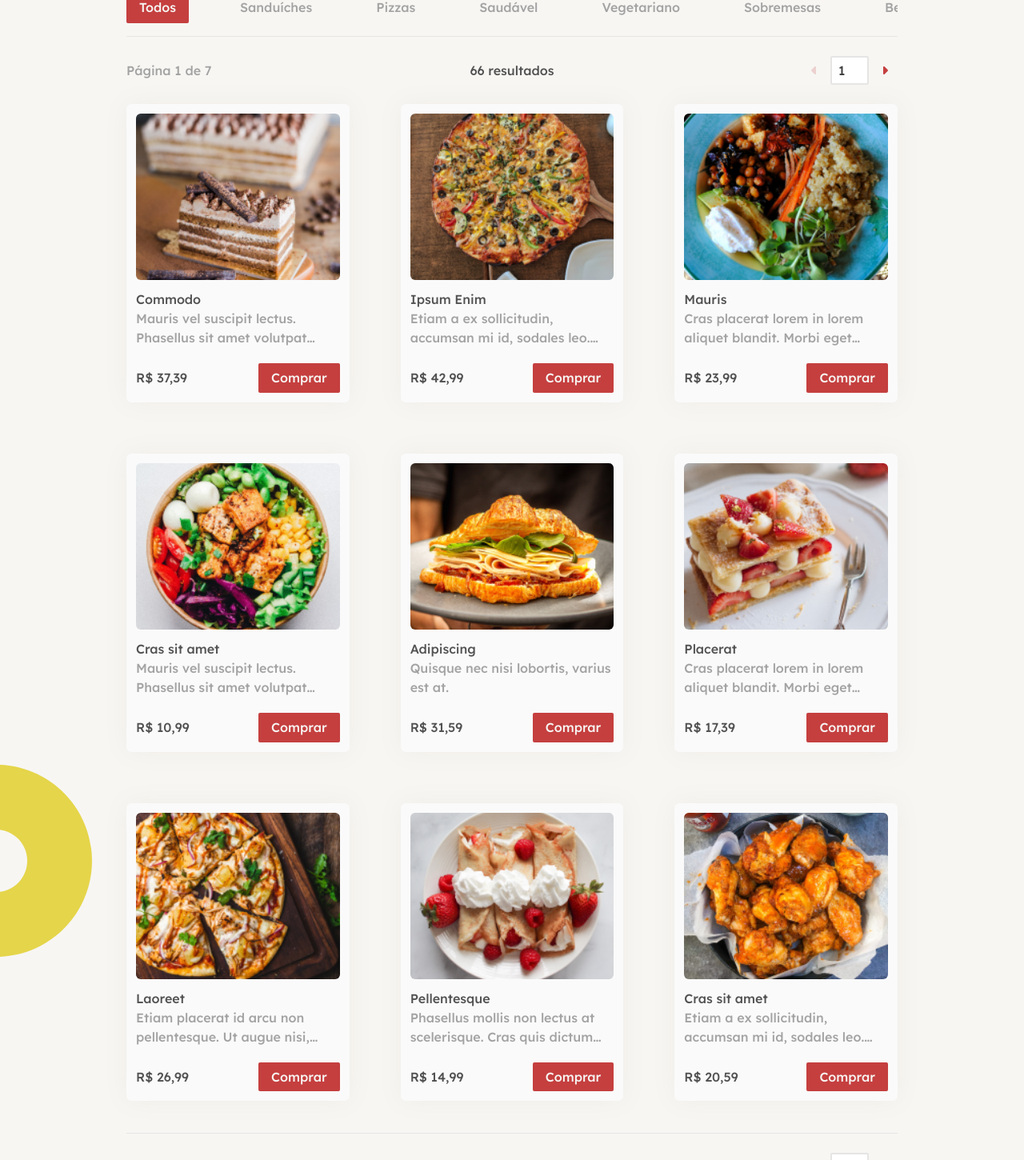
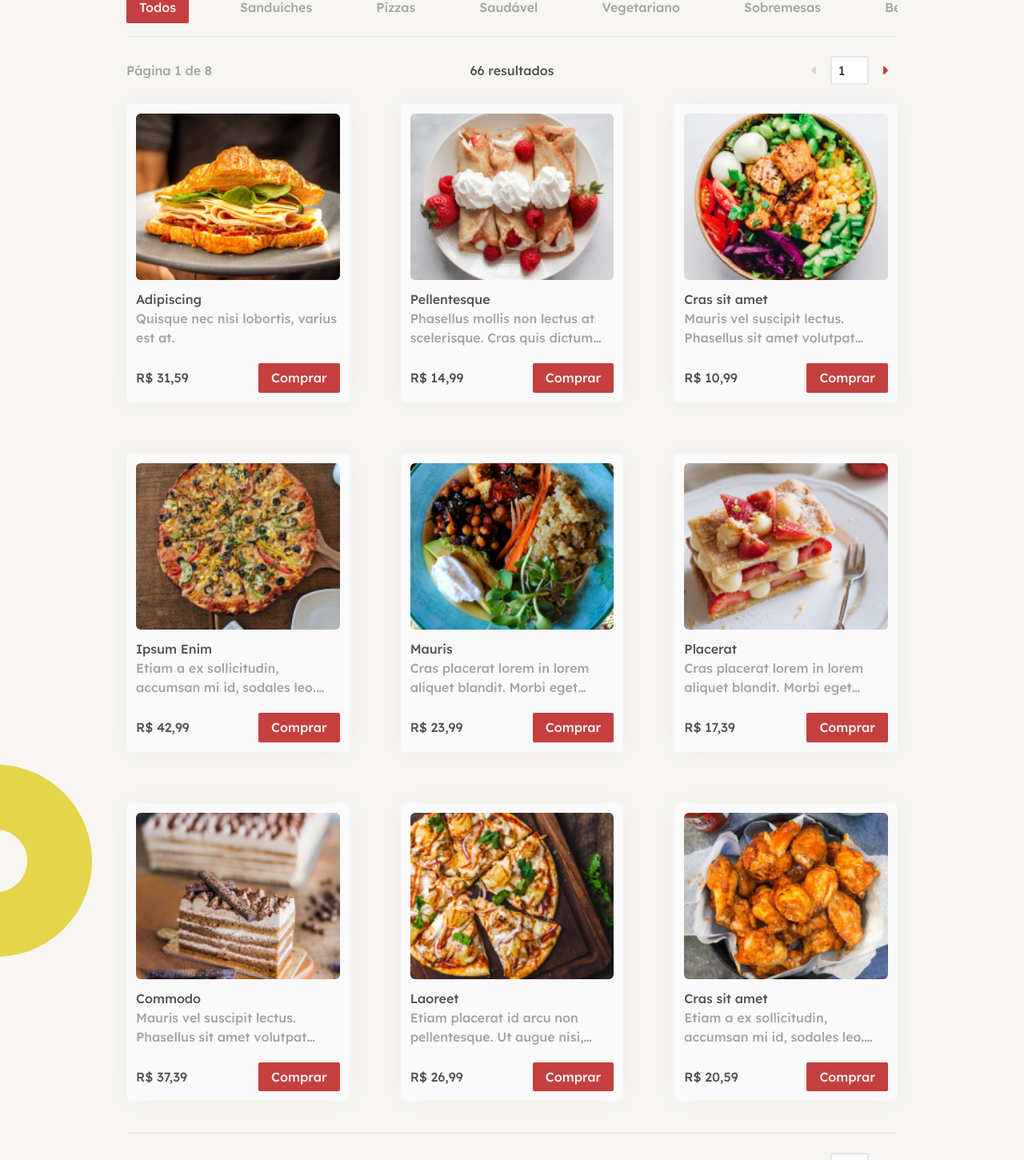
Before and after one commit to aridsm/food-app-2, a React (Vite) app: page /menu in a window 1280 px wide. Shown: the part 210-1660 px from the top of the page at 80% size. Built offline with nearby package versions, Linux system fonts and the light colour scheme.

Commit message:
fix: ajustar query das páginas

```diff
--- a/src/components/Menu/Pagination.tsx
+++ b/src/components/Menu/Pagination.tsx
@@ -1,14 +1,54 @@
 import { faCaretLeft, faCaretRight } from "@fortawesome/free-solid-svg-icons";
 import { FontAwesomeIcon } from "@fortawesome/react-fontawesome";
 import Page from "../../types/interfaces/page";
+import setURLQueryParams from "../../utils/queryParams";
 
 const Pagination: React.FC<{
-  onChangePage: (val: string) => void;
-  toPrevious: () => void;
-  toNextPage: () => void;
   page: Page;
   length: number;
-}> = ({ onChangePage, toPrevious, toNextPage, page, length }) => {
+  setPage: React.Dispatch<React.SetStateAction<Page>>;
+}> = ({ page, length, setPage }) => {
+  const onChangePage = (value: string) => {
+    setPage((state: Page) => {
+      let pageSelected: number =
+        Number(value) > page.totalPages ? page.totalPages : Number(value);
+
+      pageSelected = pageSelected <= 0 ? 1 : pageSelected;
+      return { ...state, currentPage: pageSelected };
+    });
+    toTop();
+    setQueryParamPage(value);
+  };
+
+  const toPrevious = () => {
+    setPage((state: Page) => {
+      return { ...state, currentPage: state.currentPage - 1 };
+    });
+    toTop();
+    setQueryParamPage(page.currentPage - 1);
+  };
+
+  const toNextPage = () => {
+    setPage((state: Page) => {
+      return { ...state, currentPage: state.currentPage + 1 };
+    });
+    toTop();
+    setQueryParamPage(page.currentPage + 1);
+  };
+
+  const setQueryParamPage = (value: string | number) => {
+    setURLQueryParams({
+      page: String(value),
+    });
+  };
+
+  const toTop = () => {
+    window.scrollTo({
+      top: 0,
+      behavior: "smooth",
+    });
+  };
+
   return (
     <div className="flex justify-between items-center my-6">
       <div className="text-neutral-400 flex-1">
--- a/src/components/Menu/Results.tsx
+++ b/src/components/Menu/Results.tsx
@@ -12,6 +12,7 @@ import { useNavigate, useSearchParams } from "react-router-dom";
 import Pagination from "./Pagination";
 import Page from "../../types/interfaces/page";
 import convertToCurrency from "../../utils/convertToCurrency";
+import setURLQueryParams from "../../utils/queryParams";
 
 const itemsPerPage = 9;
 
@@ -36,68 +37,78 @@ const Results: React.FC<{
     menuItemsList.slice(0, itemsPerPage)
   );
   const [page, setPage] = useState<Page>({
-    currentPage: 1,
+    currentPage: Number(searchParams.get("page")) || 1,
     totalPages: 1,
   });
 
   useEffect(() => {
-    setPage((state: Page) => {
-      const totalPages = Math.floor(menuItemsList.length / itemsPerPage);
+    let itemsFiltered = menuItems;
 
-      const pageSearch = searchParams.get("page");
+    if (search.search.length) {
+      itemsFiltered = menuItems.filter((item: MenuItem) =>
+        item.name.toLowerCase().includes(search.search.toLowerCase())
+      );
+    }
 
-      const page = pageSearch
-        ? { currentPage: Number(pageSearch) }
-        : { currentPage: state.currentPage };
+    if (selectedCategories.length) {
+      itemsFiltered = itemsFiltered.filter((item: MenuItem) =>
+        selectedCategories.includes(item.category)
+      );
+    }
 
-      return { ...page, totalPages };
+    if (priceRange.min || priceRange.max) {
+      itemsFiltered = itemsFiltered.filter((item: MenuItem) => {
+        if (priceRange.min && priceRange.max) {
+          if (item.price >= priceRange.min && item.price <= priceRange.max) {
+            return item;
+          }
+        } else if (priceRange.min && !priceRange.max) {
+          if (item.price >= priceRange.min) {
+            return item;
+          }
+        } else if (!priceRange.min && priceRange.max) {
+          if (item.price <= priceRange.max) {
+            return item;
+          }
+        }
       });
-  }, [menuItemsList, searchParams]);
+    }
+
+    setMenuItemsList(itemsFiltered);
+  }, [priceRange.max, priceRange.min, search.search, selectedCategories]);
 
   useEffect(() => {
-    setShownMenuItems(() => {
     const firstIndexToShow: number = (page.currentPage - 1) * itemsPerPage;
-      return menuItemsList.slice(
+
+    const itemsShown = menuItemsList.slice(
       firstIndexToShow,
       itemsPerPage + firstIndexToShow
     );
+
+    const totalPages = Math.ceil(menuItemsList.length / itemsPerPage);
+
+    if (!itemsShown.length) {
+      setPage(() => {
+        return {
+          currentPage: 1,
+          totalPages: totalPages,
+        };
       });
+
+      setURLQueryParams({
+        page: "1",
+      });
+    } else {
+      setPage((state) => {
+        return {
+          ...state,
+          totalPages: totalPages,
+        };
+      });
+    }
+
+    setShownMenuItems(itemsShown);
   }, [menuItemsList, page.currentPage]);
-
-  const toTop = () => {
-    window.scrollTo({
-      top: 0,
-      behavior: "smooth",
-    });
-  };
-
-  const onChangePage = (value: string) => {
-    setPage((state: Page) => {
-      let pageSelected: number =
-        Number(value) > page.totalPages ? page.totalPages : Number(value);
-
-      pageSelected = pageSelected <= 0 ? 1 : pageSelected;
-      return { ...state, currentPage: pageSelected };
-    });
-    toTop();
-    setQueryParamPage(value);
-  };
-
-  const toPrevious = () => {
-    setPage((state: Page) => {
-      return { ...state, currentPage: state.currentPage - 1 };
-    });
-    toTop();
-    setQueryParamPage(page.currentPage - 1);
-  };
-
-  const toNextPage = () => {
-    setPage((state: Page) => {
-      return { ...state, currentPage: state.currentPage + 1 };
-    });
-    toTop();
-    setQueryParamPage(page.currentPage + 1);
-  };
 
   const getCategoryName = (id: Categories) => {
     const currCategory = categories.find((category) => category.id === id);
@@ -118,27 +129,9 @@ const Results: React.FC<{
     });
   };
 
-  const setQueryParamPage = (value: string | number) => {
-    const searchSearch = searchParams.get("search");
-
-    const searchQuery = `${searchSearch ? `search=${searchSearch}` : ""}`;
-    const pageQuery = `page=${value}`;
-
-    navigate({
-      pathname: "/menu",
-      search: `?${searchQuery ? `${searchQuery}&` : ""}${pageQuery}`,
-    });
-  };
-
   return (
     <div className="text-base">
-      <Pagination
-        onChangePage={onChangePage}
-        toPrevious={toPrevious}
-        toNextPage={toNextPage}
-        page={page}
-        length={menuItemsList.length}
-      />
+      <Pagination setPage={setPage} page={page} length={menuItemsList.length} />
 
       {(!!selectedCategories.length ||
         !!search.search.length ||
@@ -179,7 +172,8 @@ const Results: React.FC<{
       )}
 
       <ul className="grid grid-cols-3 gap-16 border-b border-neutral-200 pb-10">
-        {shownMenuItems.map((item) => (
+        {shownMenuItems.length > 0 &&
+          shownMenuItems.map((item) => (
             <li key={item.id}>
               <button
                 className={`bg-neutral-50 p-3 rounded-md text-left w-fit ${classes.card}`}
@@ -198,24 +192,23 @@ const Results: React.FC<{
                 </p>
                 <div className="flex items-center justify-between">
                   <div>{convertToCurrency(item.price)}</div>
-                <button
+                  <div
                     className="button p-0"
                     style={{ padding: "0.4rem 1rem" }}
                   >
                     Comprar
-                </button>
+                  </div>
                 </div>
               </button>
             </li>
           ))}
+        {menuItemsList.length === 0 && (
+          <p className="text-center mx-auto w-full col-span-3 py-28 text-neutral-400">
+            Não foi encontrado resultados para esse filtro!
+          </p>
+        )}
       </ul>
-      <Pagination
-        onChangePage={onChangePage}
-        toPrevious={toPrevious}
-        toNextPage={toNextPage}
-        page={page}
-        length={menuItemsList.length}
-      />
+      <Pagination setPage={setPage} page={page} length={menuItemsList.length} />
     </div>
   );
 };
--- a/src/routes/pages/Menu/Menu.tsx
+++ b/src/routes/pages/Menu/Menu.tsx
@@ -1,4 +1,4 @@
-import { useRef, useState } from "react";
+import { memo, useRef, useState } from "react";
 import { FontAwesomeIcon } from "@fortawesome/react-fontawesome";
 import Categories from "../../../types/enums/categories";
 import Results from "../../../components/Menu/Results";
@@ -96,9 +96,11 @@ const Menu: React.FC = () => {
   };
 
   const endGrabbing = () => {
-    setIsMoving(false);
-    setMovingStarted(false);
-    setPositions((currState) => ({ ...currState, final: currState.current }));
+    if (movingStarted) setMovingStarted(false);
+    if (isMoving) {
+      setIsMoving(false);
+      setPositions((currState) => ({ ...currState, final: currState.current }));
+    }
     UlMenuList.current!.style.cursor = "grab";
   };
 
@@ -223,4 +225,4 @@ const Menu: React.FC = () => {
   );
 };
 
-export default Menu;
+export default memo(Menu);
--- a/src/store/menuList.tsx
+++ b/src/store/menuList.tsx
@@ -3,13 +3,30 @@ import MenuItem from "../types/interfaces/menuItem";
 
 const menuItems: MenuItem[] = [
   {
-    name: "Commodo",
-    id: 1,
+    name: "Adipiscing",
+    id: 56,
+    category: Categories.Sandwiches,
+    description: " Quisque nec nisi lobortis, varius est at.",
+    price: 31.59,
+    imgPath: "sandwiches/i6.jpg",
+  },
+  {
+    name: "Pellentesque",
+    id: 4,
     category: Categories.Desserts,
     description:
+      "Phasellus mollis non lectus at scelerisque. Cras quis dictum neque.",
+    price: 14.99,
+    imgPath: "desserts/i4.jpg",
+  },
+  {
+    name: "Cras sit amet",
+    id: 22,
+    category: Categories.Healthy,
+    description:
       "Mauris vel suscipit lectus. Phasellus sit amet volutpat urna. Ut accumsan venenatis nunc.",
-    price: 37.39,
-    imgPath: "desserts/i1.jpg",
+    price: 10.99,
+    imgPath: "healthy/i2.jpg",
   },
   {
     name: "Ipsum Enim",
@@ -30,23 +47,6 @@ const menuItems: MenuItem[] = [
     imgPath: "healthy/i1.jpg",
   },
   {
-    name: "Cras sit amet",
-    id: 22,
-    category: Categories.Healthy,
-    description:
-      "Mauris vel suscipit lectus. Phasellus sit amet volutpat urna. Ut accumsan venenatis nunc.",
-    price: 10.99,
-    imgPath: "healthy/i2.jpg",
-  },
-  {
-    name: "Adipiscing",
-    id: 56,
-    category: Categories.Sandwiches,
-    description: " Quisque nec nisi lobortis, varius est at.",
-    price: 31.59,
-    imgPath: "sandwiches/i6.jpg",
-  },
-  {
     name: "Placerat",
     id: 7,
     category: Categories.Desserts,
@@ -54,6 +54,15 @@ const menuItems: MenuItem[] = [
       "Cras placerat lorem in lorem aliquet blandit. Morbi eget pellentesque dolor. Ut ultrices mi et lacinia malesuada.",
     price: 17.39,
     imgPath: "desserts/i7.jpg",
+  },
+  {
+    name: "Commodo",
+    id: 1,
+    category: Categories.Desserts,
+    description:
+      "Mauris vel suscipit lectus. Phasellus sit amet volutpat urna. Ut accumsan venenatis nunc.",
+    price: 37.39,
+    imgPath: "desserts/i1.jpg",
   },
   {
     name: "Laoreet",
@@ -64,16 +73,6 @@ const menuItems: MenuItem[] = [
     price: 26.99,
     imgPath: "pizzas/i8.jpg",
   },
-  {
-    name: "Pellentesque",
-    id: 4,
-    category: Categories.Desserts,
-    description:
-      "Phasellus mollis non lectus at scelerisque. Cras quis dictum neque.",
-    price: 14.99,
-    imgPath: "desserts/i4.jpg",
-  },
-
   {
     name: "Cras sit amet",
     id: 35,
@@ -160,6 +159,15 @@ const menuItems: MenuItem[] = [
     imgPath: "drinks/i1.jpg",
   },
   {
+    name: "Mauris",
+    id: 28,
+    category: Categories.Healthy,
+    description:
+      "Phasellus mollis non lectus at scelerisque. Cras quis dictum neque.",
+    price: 20.39,
+    imgPath: "healthy/i8.jpg",
+  },
+  {
     name: "Placerat",
     id: 14,
     category: Categories.Drinks,
@@ -167,15 +175,6 @@ const menuItems: MenuItem[] = [
       "Suspendisse volutpat vel elit ut cursus. Proin in commodo metus, quis accumsan nulla. Pellentesque congue ut ipsum a pharetra.",
     price: 3.99,
     imgPath: "drinks/i2.jpg",
-  },
-  {
-    name: "Mauris",
-    id: 28,
-    category: Categories.Healthy,
-    description:
-      "Phasellus mollis non lectus at scelerisque. Cras quis dictum neque.",
-    price: 20.39,
-    imgPath: "healthy/i8.jpg",
   },
   {
     name: "Laoreet",
@@ -196,15 +195,6 @@ const menuItems: MenuItem[] = [
     price: 9.99,
     imgPath: "drinks/i7.jpg",
   },
-  {
-    name: "At Magna",
-    id: 20,
-    category: Categories.Drinks,
-    description:
-      "Suspendisse volutpat vel elit ut cursus. Proin in commodo metus, quis accumsan nulla. Pellentesque congue ut ipsum a pharetra.",
-    price: 6.99,
-    imgPath: "drinks/i8.jpg",
-  },
 
   {
     name: "At Magna",
@@ -214,6 +204,15 @@ const menuItems: MenuItem[] = [
       "Phasellus mollis non lectus at scelerisque. Cras quis dictum neque.",
     price: 30.99,
     imgPath: "healthy/i3.jpg",
+  },
+  {
+    name: "At Magna",
+    id: 20,
+    category: Categories.Drinks,
+    description:
+      "Suspendisse volutpat vel elit ut cursus. Proin in commodo metus, quis accumsan nulla. Pellentesque congue ut ipsum a pharetra.",
+    price: 6.99,
+    imgPath: "drinks/i8.jpg",
   },
   {
     name: "Laoreet",
@@ -259,15 +258,6 @@ const menuItems: MenuItem[] = [
       "Mauris vel suscipit lectus. Phasellus sit amet volutpat urna. Ut accumsan venenatis nunc.",
     price: 3.99,
     imgPath: "drinks/i3.jpg",
-  },
-  {
-    name: "Pellentesque",
-    id: 18,
-    category: Categories.Drinks,
-    description:
-      "Mauris vel suscipit lectus. Phasellus sit amet volutpat urna. Ut accumsan venenatis nunc.",
-    price: 8.99,
-    imgPath: "drinks/i6.jpg",
   },
   {
     name: "Placerat",
@@ -323,6 +313,15 @@ const menuItems: MenuItem[] = [
       "Etiam placerat id arcu non pellentesque. Ut augue nisi, gravida quis arcu tristique, dignissim malesuada nisl. In at diam quis turpis vehicula rutrum.",
     price: 25.99,
     imgPath: "others/i2.jpg",
+  },
+  {
+    name: "Pellentesque",
+    id: 18,
+    category: Categories.Drinks,
+    description:
+      "Mauris vel suscipit lectus. Phasellus sit amet volutpat urna. Ut accumsan venenatis nunc.",
+    price: 8.99,
+    imgPath: "drinks/i6.jpg",
   },
   {
     name: "Pellentesque",
--- /dev/null
+++ b/src/utils/queryParams.tsx
@@ -0,0 +1,20 @@
+const setURLQueryParams = (params: { [key: string]: string }) => {
+  const url = new URL(location.href);
+  const queryParams = {} as { [key: string]: string };
+
+  for (const [key, value] of url.searchParams.entries()) {
+    Object.assign(queryParams, { [key]: value });
+  }
+
+  Object.assign(queryParams, params);
+
+  if (Object.keys(queryParams).length !== 0) {
+    for (const key in queryParams) {
+      url.searchParams.set(key, queryParams[key]);
+    }
+  }
+
+  window.history.pushState({}, "", url);
+};
+
+export default setURLQueryParams;
```
Lines whose indentation alone changed are shown as unchanged.
